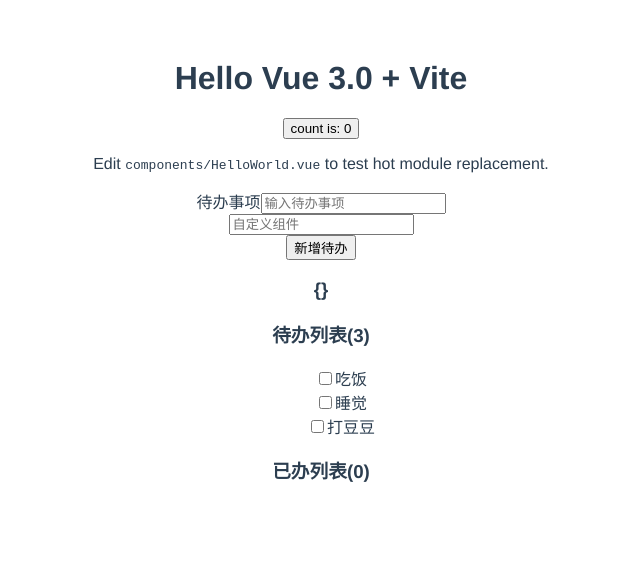
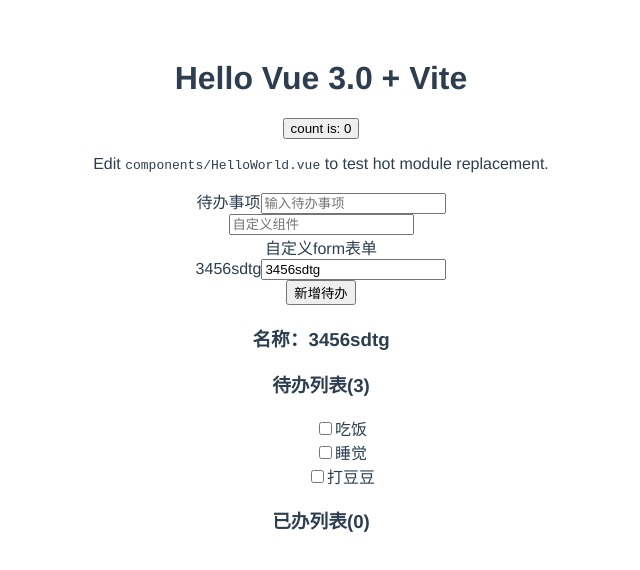
Before and after one commit to lijun8637/v3demo, a Vue app: page /todoList in a window 1280 px wide. Shown: the top 570 px of the page, without its empty margins (319-959 px from the left). Built offline with nearby package versions, Linux system fonts and the light colour scheme.

Commit message:
自定义form表单

```diff
--- /dev/null
+++ b/src/components/PcForm.vue
@@ -0,0 +1,31 @@
+<template>
+    <form>
+        <slot></slot>
+    </form>
+</template>
+
+<script lang="ts">
+import { defineComponent,provide } from 'vue'
+
+import PcInput from './PcInput.vue'
+
+export default defineComponent({
+    components:{ PcInput },
+    props:{
+        fvalue:{
+            type:String,
+            defualt:''
+        }
+    },
+    setup (props) {
+
+        provide('fvalue',props.fvalue)
+
+        return {}
+    }
+})
+</script>
+
+<style scoped>
+
+</style>
--- /dev/null
+++ b/src/components/PcFormItem.vue
@@ -0,0 +1,33 @@
+<template>
+    <div>
+        <span>{{label}}</span>
+        <slot></slot>
+    </div>
+</template>
+
+<script lang="ts">
+import { defineComponent, inject, onMounted, ref } from 'vue'
+
+export default defineComponent({
+    props:{
+        label:{
+            type:String,
+            default:''
+        }
+    },
+    setup () {
+
+        const fval = inject<any>('fvalue')
+
+        onMounted(()=>{
+            console.log(fval)
+        })
+
+        return {}
+    }
+})
+</script>
+
+<style scoped>
+
+</style>
--- a/src/components/PcInput.vue
+++ b/src/components/PcInput.vue
@@ -18,7 +18,7 @@
 </template>
 
 <script lang="ts">
-import { defineComponent,reactive,computed, onMounted, watch, watchEffect } from 'vue'
+import { defineComponent,reactive,computed, onMounted, watch, watchEffect, ref, inject } from 'vue'
 
 export default defineComponent({
     name:'input',
@@ -49,21 +49,46 @@
         maxlength:Number
     },
     setup (props,{emit}) {
+
+        // 向后代发放数据
+        // provide(modelKey, props.model)
+        // provide(rulesKey, props.rules)
+
+        // 接受ValidateForm传下来的数据
+        // const model = inject<any>(modelKey, ref({}))
+        // const rules = inject<any>(rulesKey, ref({}))
+
         const state = reactive({
 
         })
+
+        const fval = inject<any>('fvalue')
+
+
         onMounted(()=>{
-            // state.clas = props.clazz + ' ';
-            // console.log(JSON.parse(JSON.stringify(props)))
-            // if(props.myClass){
-            //     for (let k in props.myClass) {
-            //         if (props.myClass[k]) {
-            //             state.clas += k + ' ';
-            //         }
-            //     }
-            // }
+            console.log(fval)
         })
-        // const value = computed(()=>props.value);
+
+        const valueRef = ref('')
+
+        // 该函数可以接受父级传递一个参数，并修改valueRef的值
+        const acceptValue = (value: string) => (valueRef.value = value)
+
+        /** 父组件：
+            // 如果ref初始值是一个空，可以用于接受一个实例
+            // vue3中获取实例的方式和vue2略有不同
+            const sonRef = ref()
+
+            const sendValue = () => {
+                // 可以拿到son组件实例，并调用其setup返回的所有信息
+                console.log(sonRef.value)
+
+                // 通过调用son组件实例的方法，向其传递数据
+                sonRef.value.acceptValue('123456')
+            }
+         */
+
+
         const onInput = (e)=>{
             emit('input',e)
         }
--- a/src/store/index.ts
+++ b/src/store/index.ts
@@ -26,7 +26,7 @@
         }
     },
     getters:{
-
+        todoList: state => state.todoList
     },
     mutations:{
         setTodoList:(state:any,payload:Array<object>):void => {
--- /dev/null
+++ b/src/views/form.ts
@@ -0,0 +1,21 @@
+import { computed, reactive, toRefs } from 'vue';
+import { useStore } from 'vuex'
+
+interface State{
+    fName:String
+}
+
+function formVal(){
+    let state:State;
+    const store = useStore();
+    state = reactive({
+        fName:computed(()=> store.state.userName)
+    })
+
+    return {
+        ...toRefs(state)
+    }
+
+}
+
+export default formVal
--- a/src/views/list.vue
+++ b/src/views/list.vue
@@ -1,6 +1,7 @@
 <template>
   <div class="todo-list">
     <div>
+
       <label>待办事项</label>
        <input v-model="todo" placeholder="输入待办事项" @keyup.enter="handleAddTodo">
 
@@ -11,11 +12,21 @@
         @keyup="handleKeyup"
        />
 
+       <pc-form fvalue="3535">
+         <pc-form-item label="自定义form表单">
+           <pc-input
+            :value="fName"
+            placeholder="自定义form表单"
+
+           />
+         </pc-form-item>
+       </pc-form>
+
        <button @click="handleAddTodo">新增待办</button>
     </div>
     <div>
-        <h3>{{userName}}</h3>
-      <h3>待办列表({{todos.length}})</h3>
+        <h3>名称：{{userName}}</h3>
+        <h3>待办列表({{todos.length}})</h3>
       <ul>
         <li v-for="item in todos" :key="item.id" @click="handleChangeStatus(item, true)">
           <input type="checkbox">
@@ -39,11 +50,16 @@
 import {mapState} from 'vuex'
 
 import todoList from './todoList'
+import forms from './form'
 
+import PcForm from '../components/PcForm.vue'
+import PcFormItem from '../components/PcFormItem.vue'
 import PcInput from '../components/PcInput.vue'
 
 export default defineComponent({
   components:{
+    PcForm,
+    PcFormItem,
     PcInput
   },
   // setup相当于vue2.0的 beforeCreate和 created，是vue3新增的一个属性，所有的操作都在此属性中完成
@@ -59,6 +75,8 @@
         handleInput
       } = todoList();
 
+    const {fName} = forms()
+
 
     const handleKeyup = (e) => {
       // console.log(e.keyCode)
@@ -71,9 +89,10 @@
       dones,
       handleChangeStatus,
       handleAddTodo,
+      handleInput,
+      handleKeyup,
 
-      handleInput,
-      handleKeyup
+      fName
     }
   }
 })
--- a/src/views/todoList.ts
+++ b/src/views/todoList.ts
@@ -1,25 +1,27 @@
 // 在vue2中 data 在vue3中使用 reactive代替
-import { reactive, computed, toRefs} from 'vue'
-import {mapState} from 'vuex'
+import { reactive, computed, toRefs, onMounted, ref} from 'vue'
+import {mapState, mapMutations, useStore} from 'vuex'
+
+interface State {
+    todoList:Array<any>,
+    userName:any,
+    todo:string
+}
 
 function todoList(){
     // 通过reactive 可以初始化一个可响应的数据，与Vue2.0中的Vue.observer很相似
-    const state = reactive({
-        todoList: [{
-          id: 1,
-          done: false,
-          text: '吃饭'
-        },{
-          id: 2,
-          done: false,
-          text: '睡觉'
-        },{
-          id: 3,
-          done: false,
-          text: '打豆豆'
-        }],
+    let state:State;
+    const store = useStore();
+    state = reactive({
+        // todoList: computed(()=> store.state.todoList),
+        todoList: computed(()=> store.getters.todoList),
+        // todoList: computed(()=> mapState(['todoList']),
         todo: '',
-        userName: computed(()=> mapState(['userName']))
+        userName: computed(()=> store.state.userName)
+    })
+
+    onMounted(()=>{
+
     })
 
     // 使用计算属性生成待办列表
@@ -43,12 +45,14 @@
             alert('请输入待办事项')
             return
         }
-        state.todoList.push({
+        let arr = [...state.todoList]
+        arr.push({
             text: state.todo,
             id: Date.now(),
             done: false
         })
-        state.todo = ''
+        state.todo = '';
+        store.commit('setTodoList',arr);
     }
     //子组件传递参数
     const handleInput = (e:any)=>{
```
